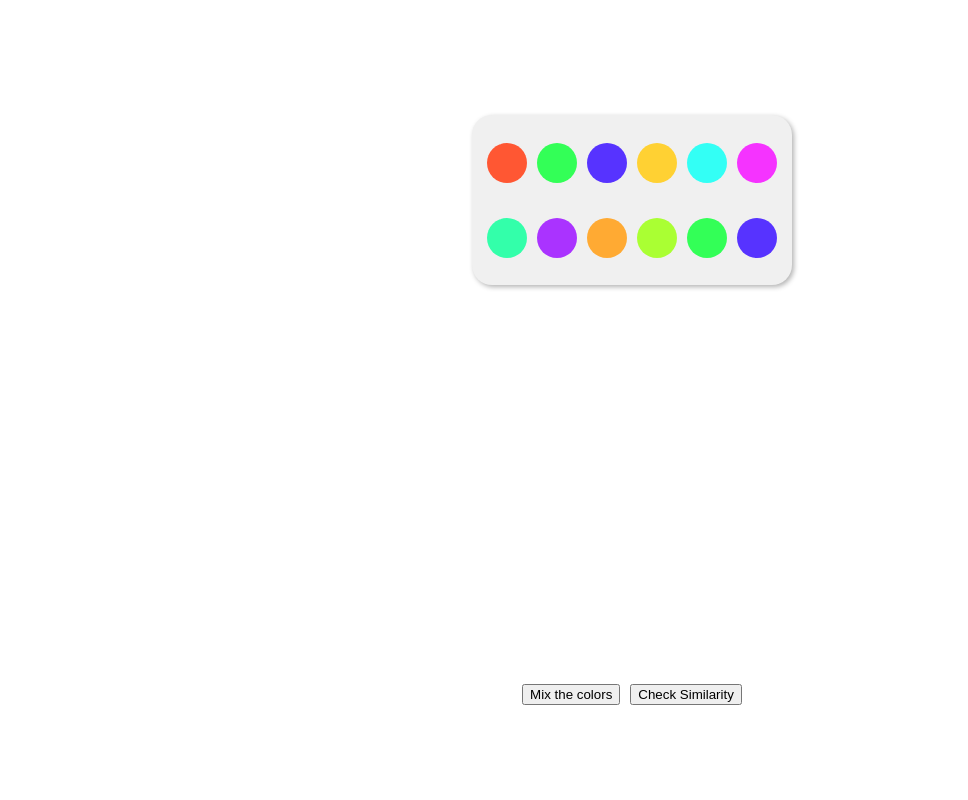
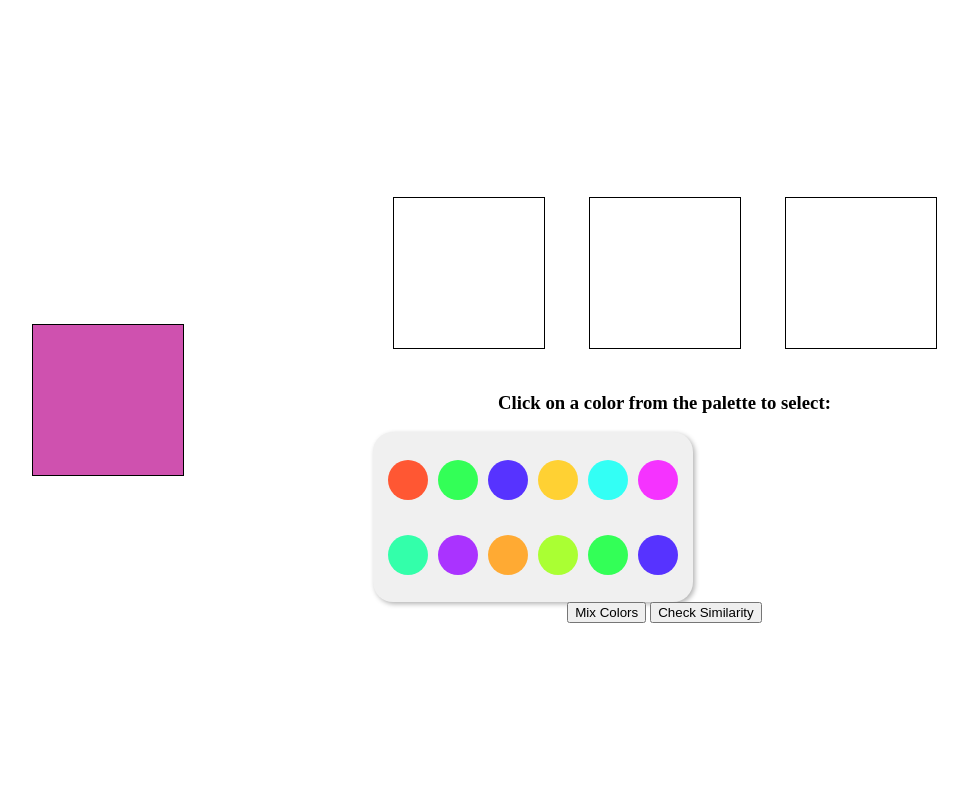
Before and after one commit to kparodkar/FinalYearProject, a Flask app: page /stage3_learnpaint in a window 1280 px wide. Shown: the whole page, without its empty margins (8-976 px from the left). Run offline with Flask 3, Linux system fonts and the light colour scheme.

Commit message:
stage3_mixing colors module integrated

```diff
--- /dev/null
+++ b/tempCodeRunnerFile.py
@@ -0,0 +1,2 @@
+:
+    return render_template('stage2colmix.html')
--- a/templates/MixingColors.html
+++ b/templates/MixingColors.html
@@ -167,7 +167,7 @@
             <span class="lock-icon" style="padding-left:200px">&#x1F512;</span>
             <h3 style="font-style:italic">Level 2</h3>
         </div>
-        <div class=" card" style="background-color: rgb(80, 184, 70)">
+        <div class=" card" style="background-color: rgb(80, 184, 70)" onclick="direct()">
             <span class="lock-icon" style="padding-left:200px">&#x1F512;</span>
             <h3 style="font-style:italic">Level 3</h3>
         </div>
@@ -273,6 +273,9 @@
                 document.getElementById('nextButton3').style.display = 'block';
             }
         }
+        function direct(){
+            window.location.href="/stage3_learnpaint"
+        }
     </script>
 
 
--- a/templates/stage3_learnpaint.html
+++ b/templates/stage3_learnpaint.html
@@ -3,46 +3,29 @@
 <head>
     <meta charset="UTF-8">
     <meta name="viewport" content="width=device-width, initial-scale=1.0">
-    <title>Color Chooser App</title>
+    <title>Color Palette & Random Color Generator</title>
     <style>
         body {
             display: flex;
-            flex-direction: column;
+            justify-content: center;
             align-items: center;
-            justify-content: center;
             height: 100vh;
-            margin: 0; /* Set body margin to 0 */
-            overflow: hidden; /* Prevent scrolling */
-        }
-        .canvas-container {
-            margin-bottom: 20px;
-        }
-        .color-palette-button {
-            width: 30px;
-            height: 30px;
-            margin: 5px;
-            border: none;
-            cursor: pointer;
-        }
-        #randomColorCanvas {
-            margin-bottom: 20px;
-            margin-top:20px;
+            margin: 0;
+            position: relative; /* Add relative positioning */
         }
         #container {
-            padding-top: -5px; /* Adjusted margin to move the color palette up */
-            display: flex;
-            flex-direction: column;
-            align-items: center;
+            text-align: center;
+            position: relative;
+            margin-left: 65px;
         }
-        /* Add styles for the color palette */
-        .color-circle {
-            width: 40px;
-            height: 40px;
-            border-radius: 50%;
-            margin: 5px;
+        .colorSquare {
+            width: 150px;
+            height: 150px;
+            margin: 10px;
             cursor: pointer;
+            border: 1px solid black;
+            display: inline-block;
         }
-
         .palette {
             width: 300px;
             height: 150px;
@@ -54,25 +37,64 @@
             align-items: center;
             padding: 10px;
             box-shadow: 2px 2px 5px rgba(0, 0, 0, 0.3);
-            margin-top:40px;
-        }
-        #buttonContainer {
-            display: flex;
-            justify-content: center;
-            margin-top: -115px; /* Adjusted margin to move the buttons down */
         }
 
-        #mixButton, #checkSimilarityButton {
-            margin-bottom: 20px; /* Adjusted the margin */
-            margin-left: 5px; /* Added margin to separate buttons */
-            margin-right: 5px; /* Added margin to separate buttons */
+        .color-circle {
+            width: 40px;
+            height: 40px;
+            border-radius: 50%;
+            margin: 5px;
+        }
+
+        .popup {
+            position: absolute;
+            background-color: #fefefe;
+            border: 1px solid #888;
+            padding: 20px;
+            width: 20%;
+            z-index: 1;
+            display: none; /* Hide by default */
+            margin-right: 150px;
+        }
+        #selectedColor {
+            width: 100px;
+            height: 100px;
+            margin-top: 20px;
+        }
+        #colorBox1, #colorBox2, #colorBox3 {
+            width: 150px;
+            height: 150px;
+            margin: 20px;
+            border: 1px solid black;
+            display: inline-block;
+        }
+        #intensitySlider {
+            position: absolute;
+            top: 0;
+            left: 0;
+            margin-top: -20px; /* Adjust margin to make room for the slider */
+        }
+        #selectColorBtn {
+            margin-top: 20px;
+        }
+        #colorBox {
+            width: 150px;
+            height: 150px;
+            margin-left: 20px;
+            border: 1px solid black;
+            position: absolute; /* Set position to absolute */
+            left: 20px; /* Set left margin */
+
         }
     </style>
 </head>
 <body>
     <div id="container">
-    <!-- Add the color palette here -->
-    <div id="colorPalette" class="palette">
+        <div id="colorBox1"></div>
+        <div id="colorBox2"></div>
+        <div id="colorBox3"></div> <!-- New color box for displaying mixed color -->
+        <h3>Click on a color from the palette to select:</h3>
+        <div id="colorPalette" class="palette" style="margin-right:-65px">
             <!-- Loop through the colors and create circles -->
             <div class="color-circle" style="background-color: #FF5733;" onclick="showPopup('#FF5733')"></div>
             <div class="color-circle" style="background-color: #33FF57;" onclick="showPopup('#33FF57')"></div>
@@ -87,27 +109,21 @@
             <div class="color-circle" style="background-color: #33FF57;" onclick="showPopup('#33FF57')"></div>
             <div class="color-circle" style="background-color: #5733FF;" onclick="showPopup('#5733FF')"></div>
         </div>
-    <canvas id="randomColorCanvas" width="400" height="50"></canvas>
-    <div class="canvas-container">
-        <canvas id="colorCanvas" width="400" height="400"></canvas>
+        <button onclick="mixColors()">Mix Colors</button> <!-- Button to mix colors -->
+        <button onclick="checkSimilarity()">Check Similarity</button>
     </div>
-    <div id="buttonContainer">
-        <button id="mixButton" onclick="mixColors()">Mix the colors</button>
-        <button id="checkSimilarityButton" onclick="checkSimilarity()">Check Similarity</button>
-    </div>
+    <div id="colorBox"></div>
 
+    <div id="colorPopup" class="popup" style="margin-right:-400px;height:190px;width:150px;margin-top:150px;padding-top:2px">
+        <h2 style="font-size:17px;padding-bottom:4px"> Select Intensity</h2>
+        <input type="range" id="intensitySlider" min="0" max="100" value="50" oninput="showSelectedColor()">
+        <button id="selectColorBtn" onclick="selectColor()" style="margin-top:-5px" >Select Color</button>
+        <div id="selectedColor"></div>
+        <div id="similarityResult" class="popup" style="display:none;"></div>
     </div>
 
     <script>
-    var color1 = null;
-    var color2 = null;
-    var mixedColor = null;
-
-    var colorCanvas = document.getElementById('colorCanvas');
-    var ctx = colorCanvas.getContext('2d');
-
-    var randomColorCanvas = document.getElementById('randomColorCanvas');
-    var randomCtx = randomColorCanvas.getContext('2d');
+        var selectedSquare = 1;
 
         function showPopup(color) {
             // Show the popup
@@ -137,146 +153,79 @@
             document.getElementById('selectedColor').style.backgroundColor = 'rgb(' + r + ',' + g + ',' + b + ')';
         }
 
-    function mixColors() {
-        if (color1 !== null && color2 !== null) {
-            mixedColor = calculateMixedColor();
-            drawMixedColor();
+        var selectedSquare = 1; // Variable to keep track of which square to update
+
+        function selectColor() {
+            // Get the selected color
+            var selectedColor = document.getElementById('selectedColor').style.backgroundColor;
+            // Set the background color of the selected square
+            document.getElementById('colorBox' + selectedSquare).style.backgroundColor = selectedColor;
+            // Hide the color popup
+            document.getElementById('colorPopup').style.display = 'none';
+            // Increment the selected square variable
+            selectedSquare++;
+            // Reset the selected square variable if it exceeds 2
+            if (selectedSquare > 2) {
+                selectedSquare = 1;
             }
         }
 
-    function calculateMixedColor() {
-        // Check if color strings are empty
-        if (!color1 || !color2) {
-            return "#FFFFFF";  // Return white if either color is not provided
+        function mixColors() {
+            // Get the colors of colorBox1 and colorBox2
+            var color1 = document.getElementById('colorBox1').style.backgroundColor;
+            var color2 = document.getElementById('colorBox2').style.backgroundColor;
+            // Parse the colors to RGB format
+            var rgb1 = parseColor(color1);
+            var rgb2 = parseColor(color2);
+            // Calculate the mixed color
+            var mixedColor = mixColor(rgb1, rgb2);
+            // Set the background color of colorBox3 to the mixed color
+            document.getElementById('colorBox3').style.backgroundColor = 'rgb(' + mixedColor.r + ',' + mixedColor.g + ',' + mixedColor.b + ')';
+            // Check similarity with the random color
+            checkSimilarity();
         }
 
-        // Convert percentages to ratios
-        var totalPercent = 50 + 50; // Assuming equal percentage for both colors
-        var ratio1 = 50 / totalPercent;
-        var ratio2 = 50 / totalPercent;
-
-        // Extract RGB values from color strings
-        var r1 = parseInt(color1.substring(1, 3), 16);
-        var g1 = parseInt(color1.substring(3, 5), 16);
-        var b1 = parseInt(color1.substring(5, 7), 16);
-
-        var r2 = parseInt(color2.substring(1, 3), 16);
-        var g2 = parseInt(color2.substring(3, 5), 16);
-        var b2 = parseInt(color2.substring(5, 7), 16);
-
-        // Interpolate RGB values based on the ratios
-        var r = Math.floor(r1 * ratio1 + r2 * ratio2);
-        var g = Math.floor(g1 * ratio1 + g2 * ratio2);
-        var b = Math.floor(b1 * ratio1 + b2 * ratio2);
-
-        // Convert interpolated RGB values to hexadecimal format
-        return '#' + r.toString(16).padStart(2, '0') + g.toString(16).padStart(2, '0') + b.toString(16).padStart(2, '0');
+        function mixColor(rgb1, rgb2) {
+            // Calculate the average of each RGB component
+            var mixedColor = {
+                r: Math.round((rgb1.r + rgb2.r) / 2),
+                g: Math.round((rgb1.g + rgb2.g) / 2),
+                b: Math.round((rgb1.b + rgb2.b) / 2)
+            };
+            return mixedColor;
         }
 
-    function drawMixedColor() {
-        ctx.clearRect(0, 0, colorCanvas.width, colorCanvas.height);
-        ctx.fillStyle = color1 || '#FFFFFF';
-        ctx.fillRect(50, 50, 100, 100);
-        ctx.fillStyle = color2 || '#FFFFFF';
-        ctx.fillRect(250, 50, 100, 100);
-        ctx.fillStyle = mixedColor;
-        ctx.fillRect(100, 200, 200, 100);
+        function checkSimilarity() {
+            var mixedColorHex = document.getElementById('colorBox3').style.backgroundColor;
+            var randomColorHex = document.getElementById('colorBox').style.backgroundColor;
+            var mixedColorRgb = hexToRgb(mixedColorHex);
+            var randomColorRgb = hexToRgb(randomColorHex);
+            var similarityPercentage = calculateSimilarityPercentage(mixedColorRgb, randomColorRgb);
+            var resultElement = document.getElementById('similarityResult');
+            resultElement.style.display = 'block';
+            resultElement.innerText = 'Similarity Percentage: ' + similarityPercentage.toFixed(2) + '%';
         }
 
-
-
-
-    function drawColors() {
-        ctx.clearRect(0, 0, colorCanvas.width, colorCanvas.height);
-        ctx.fillStyle = color1 || '#FFFFFF';
-        ctx.fillRect(50, 50, 100, 100);
-        ctx.fillStyle = color2 || '#FFFFFF';
-        ctx.fillRect(250, 50, 100, 100);
-    }
-
-    function displayRandomColors() {
-        var randomColors = ['#A020F0', '#0D98BA', '#adff2f'];
-        var randomColor = randomColors[Math.floor(Math.random() * randomColors.length)];
-        randomCtx.fillStyle = randomColor;
-        randomCtx.fillRect(150, 10, 100, 40);
-    }
-
-    displayRandomColors();
-
-    function checkSimilarity() {
-        // Ensure mixedColor is initialized
-        if (!mixedColor) {
-            alert("Please mix colors first.");
-            return;
-        }
-
-        // Get the randomly generated color
-        var randomColorData = randomCtx.getImageData(150, 10, 1, 1); // Get pixel data of the random color canvas
-        var randomColor = rgb(${randomColorData.data[0]}, ${randomColorData.data[1]}, ${randomColorData.data[2]}); // Convert pixel data to RGB string
-
-        // Convert mixedColor from hex to rgb
-        var mixedColorRgb = hexToRgb(mixedColor);
-
-        // Call the function to calculate similarity score
-        calculateSimilarity(mixedColorRgb, randomColor);
-    }
-
-
-    function calculateSimilarity(mixedColor, randomColor) {
-        // Convert RGB to Lab color space
-        var mixedLab = rgbToLab(mixedColor);
-        var randomLab = rgbToLab(randomColor);
-
-        console.log('Mixed Lab:', mixedLab);
-        console.log('Random Lab:', randomLab);
-
-        // Calculate the Euclidean distance between LAB color coordinates
-        var delta_l = mixedLab[0] - randomLab[0];
-        var delta_a = mixedLab[1] - randomLab[1];
-        var delta_b = mixedLab[2] - randomLab[2];
-        var color_distance = Math.sqrt(delta_l * 2 + delta_a * 2 + delta_b ** 2);
-
-        // Calculate color similarity percentage
-        var max_distance = Math.sqrt(100 * 2 + 100 * 2 + 100 ** 2); // Maximum possible distance in LAB color space
-        var similarity_percentage = ((max_distance - color_distance) / max_distance) * 100;
-
-        console.log('Color Distance:', color_distance);
-        console.log('Max Distance:', max_distance);
-        console.log('Similarity Percentage:', similarity_percentage);
-
-        if (!isNaN(similarity_percentage)) {
-            // Display the similarity score only if it's a valid number
-            alert('Similarity Score: ' + similarity_percentage.toFixed(2) + '%');
-        } else {
-            // Handle case where similarity percentage is NaN
-            alert('Unable to calculate similarity.');
-        }
-    }
-
-
         function hexToRgb(hex) {
-        // Convert hex color to rgb color
             var r = parseInt(hex.substring(1, 3), 16);
             var g = parseInt(hex.substring(3, 5), 16);
             var b = parseInt(hex.substring(5, 7), 16);
-        return rgb(${r}, ${g}, ${b});
+            return { r: r, g: g, b: b };
         }
 
-
-    function rgbToHex(rgb) {
-        // Convert RGB color to Hex color
-        var rgbArr = rgb.match(/\d+/g);
-        var hex = "#" + ((1 << 24) + (parseInt(rgbArr[0]) << 16) + (parseInt(rgbArr[1]) << 8) + parseInt(rgbArr[2])).toString(16).slice(1);
-        return hex;
+        function calculateSimilarityPercentage(color1, color2) {
+            var lab1 = rgbToLab(color1);
+            var lab2 = rgbToLab(color2);
+            var max_distance = Math.sqrt(100 ** 2 + 100 ** 2 + 100 ** 2);
+            var distance = colorDistanceLab(lab1, lab2);
+            return ((max_distance - distance) / max_distance) * 100;
         }
 
         function rgbToLab(rgb) {
-        // Convert RGB color to Lab color
-        var r = parseInt(rgb.substring(4, rgb.indexOf(',')), 10) / 255; // Parse red value from rgb string
-        var g = parseInt(rgb.substring(rgb.indexOf(',') + 1, rgb.lastIndexOf(',')), 10) / 255; // Parse green value from rgb string
-        var b = parseInt(rgb.substring(rgb.lastIndexOf(',') + 1, rgb.indexOf(')')), 10) / 255; // Parse blue value from rgb string
+            var r = rgb.r / 255;
+            var g = rgb.g / 255;
+            var b = rgb.b / 255;
 
-        // Convert to XYZ color space
             r = r > 0.04045 ? Math.pow((r + 0.055) / 1.055, 2.4) : r / 12.92;
             g = g > 0.04045 ? Math.pow((g + 0.055) / 1.055, 2.4) : g / 12.92;
             b = b > 0.04045 ? Math.pow((b + 0.055) / 1.055, 2.4) : b / 12.92;
@@ -289,7 +238,6 @@
             var y = r * 0.2126 + g * 0.7152 + b * 0.0722;
             var z = r * 0.0193 + g * 0.1192 + b * 0.9505;
 
-        // Convert to Lab color space
             x /= 95.047;
             y /= 100.000;
             z /= 108.883;
@@ -305,7 +253,30 @@
             return [L, a, b];
         }
 
+        function colorDistanceLab(lab1, lab2) {
+            var delta_l = lab1[0] - lab2[0];
+            var delta_a = lab1[1] - lab2[1];
+            var delta_b = lab1[2] - lab2[2];
+            return Math.sqrt(delta_l * delta_l + delta_a * delta_a + delta_b * delta_b);
+        }
 
+        function parseColor(color) {
+            var match = color.match(/rgb\((\d+), (\d+), (\d+)\)/);
+            if (match) {
+                return {
+                    r: parseInt(match[1]),
+                    g: parseInt(match[2]),
+                    b: parseInt(match[3])
+                };
+            }
+            return null;
+        }
+        var colors = ['#d92809', '#e65512', '#ad6f03', '#56d62b', '#64babd', '#071a4a', '#cf51af'];
+
+        // Set the random color when the page loads
+        var randomIndex = Math.floor(Math.random() * colors.length);
+        var randomColor = colors[randomIndex];
+        document.getElementById('colorBox').style.backgroundColor = randomColor;
     </script>
 </body>
 </html>
```
Also changed, not shown: templates/base.html (added, +13 -0 lines), app.py (line endings or trailing spaces). Lines whose indentation alone changed are shown as unchanged.
